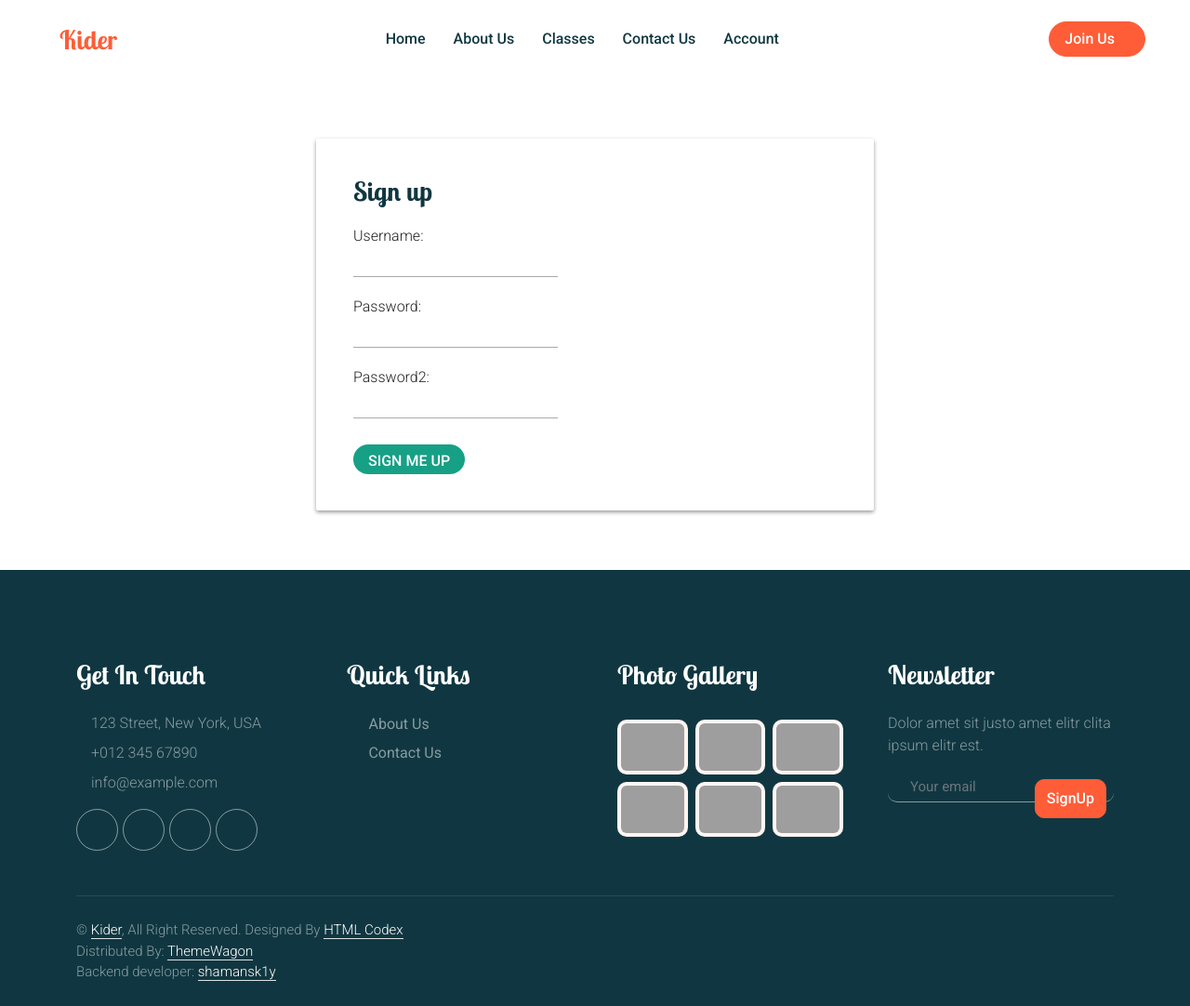
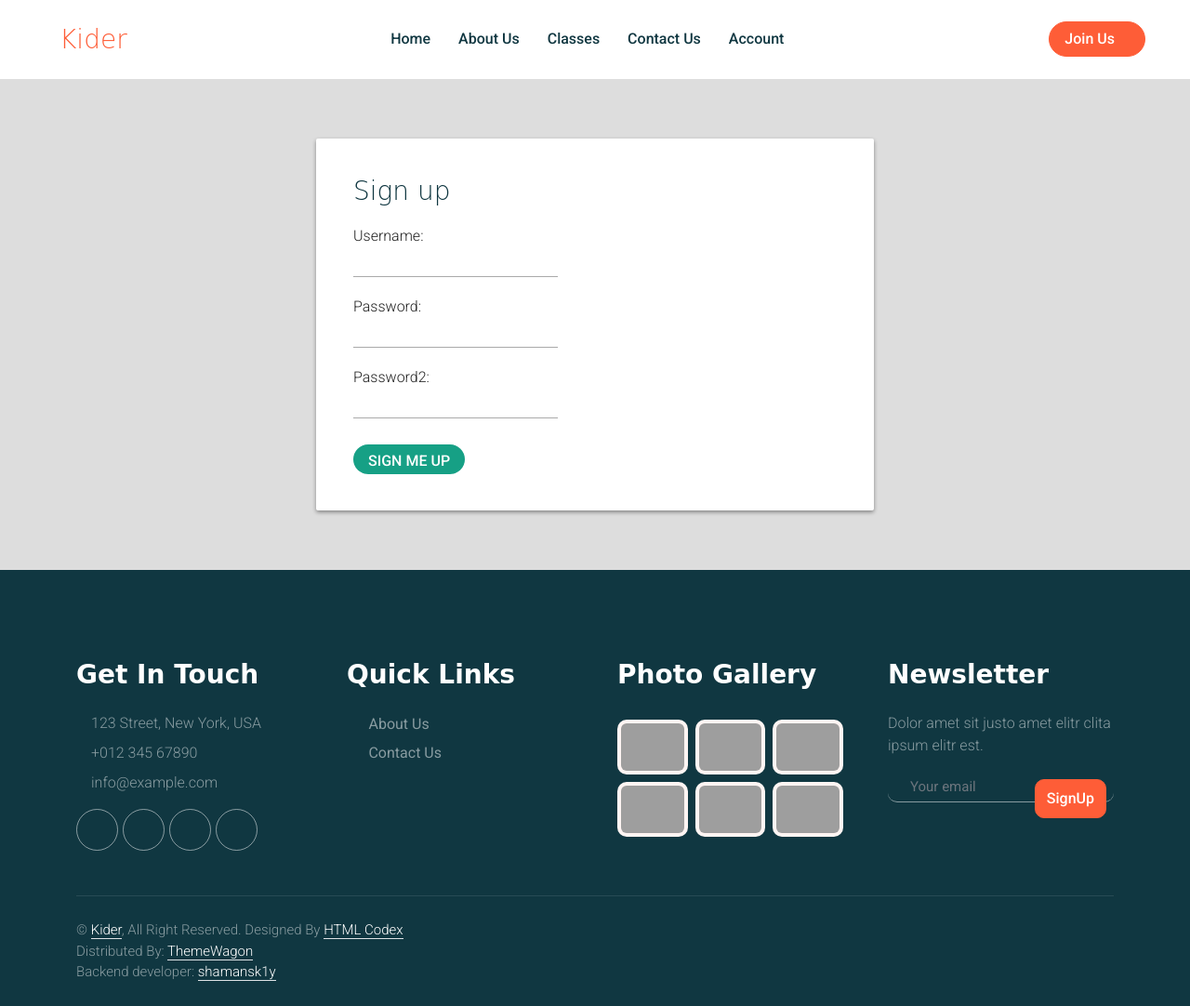
Before and after one commit to shamansk1y/kider_site_dep, a Django app: page /registration/ in a window 1280 px wide. Shown: the whole page at 93% size. Run offline with Django 4.2, Linux system fonts and the light colour scheme; data comes from the database, SQL or seed files in the repository; some libraries are stand-ins or nearby versions; grey boxes are pictures that could not be loaded.

Commit message:
Update main.html

```diff
--- a/templates/main.html
+++ b/templates/main.html
@@ -14,7 +14,7 @@
 
     <!-- Google Web Fonts -->
 
-    <link href="https://fonts.googleapis.com/css2?family=Heebo:wght@400;500;600&family=Inter:wght@600&family=Lobster+Two:wght@700&display=swap" rel="stylesheet">
+<!--     <link href="https://fonts.googleapis.com/css2?family=Heebo:wght@400;500;600&family=Inter:wght@600&family=Lobster+Two:wght@700&display=swap" rel="stylesheet"> -->
 
     <!-- Icon Font Stylesheet -->
     <link href='{% static "css/all.min.css" %}' rel="stylesheet">
@@ -34,11 +34,11 @@
 </head>
 
 <body>
-    <div class="container-xxl bg-white p-0">
+<!--     <div class="container-xxl bg-white p-0"> -->
         <!-- Spinner Start -->
-        <div id="spinner" class="show bg-white position-fixed translate-middle w-100 vh-100 top-50 start-50 d-flex align-items-center justify-content-center">
+<!--         <div id="spinner" class="show bg-white position-fixed translate-middle w-100 vh-100 top-50 start-50 d-flex align-items-center justify-content-center">
             <div class="spinner-border text-primary" style="width: 3rem; height: 3rem;" role="status">
-                <span class="sr-only">Loading...</span>
+                <span class="sr-only">Loading...</span> -->
             </div>
         </div>
         <!-- Spinner End -->
```
